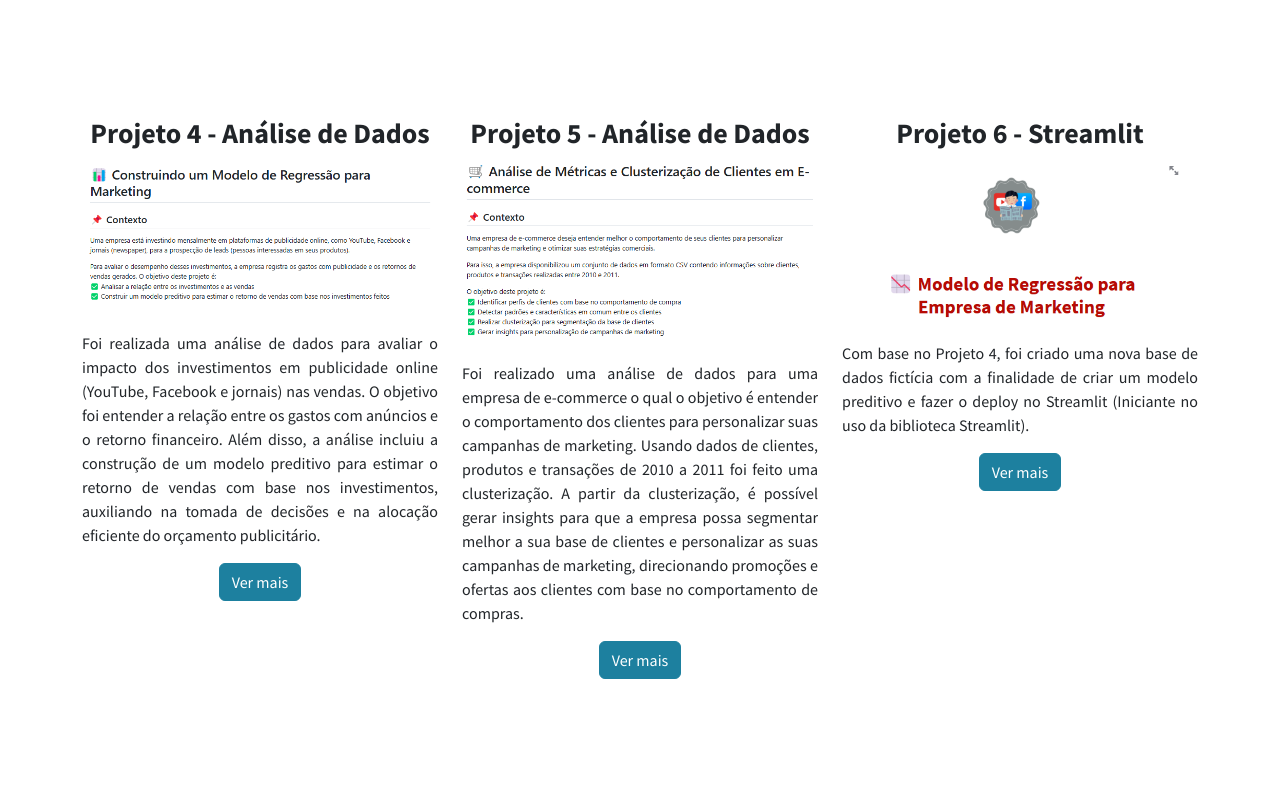
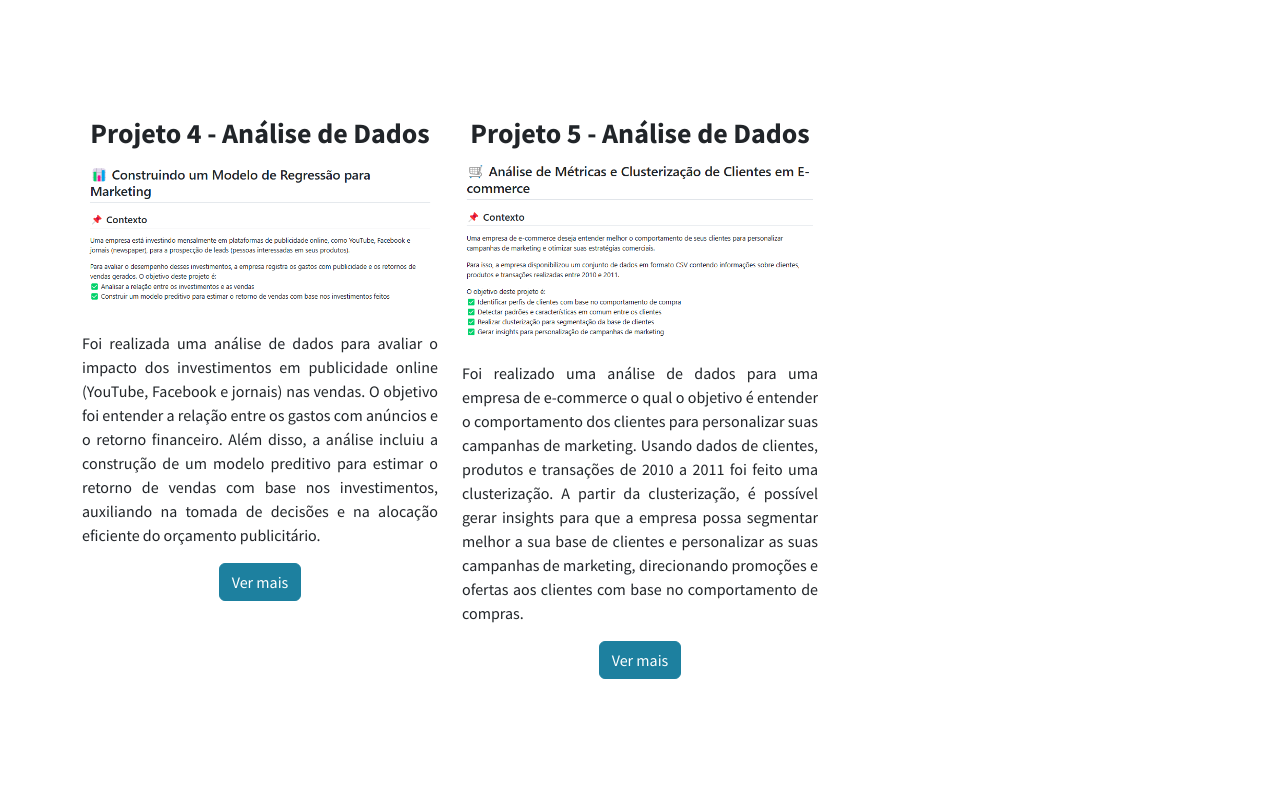
Before and after one commit to PedroHenriqueS22/Portfolio_de_Projetos, a plain HTML site: page index.html in a window 1280 px wide. Shown: the part 4807-5609 px from the top of the page. Drawn offline with nearby package versions, Linux system fonts and the light colour scheme.

Commit message:
index.html

```diff
--- a/index.html
+++ b/index.html
@@ -285,16 +285,6 @@
                     <br>
                     <br>
                     <br>
-                </div>
-                <div class="col-lg-4">
-                    <div class="portfolio-item">
-                        <h3>Projeto 6 - Streamlit</h3>
-                        <img src="assets/img/Projeto6.png" alt="Imagem do Projeto 1" class="img-fluid"
-                            style="margin-bottom: 20px;">
-                        <p style="text-align: justify;">Com base no Projeto 4, foi criado uma nova base de dados fictícia com a finalidade de criar um modelo preditivo e fazer o deploy no Streamlit (Iniciante no uso da biblioteca Streamlit). </p>
-                        <a href="https://investsalesprediction.streamlit.app/" class="btn btn-primary">Ver mais</a>
-                    </div>
-                </div>
             </div>
         </div>
     </section>
```
